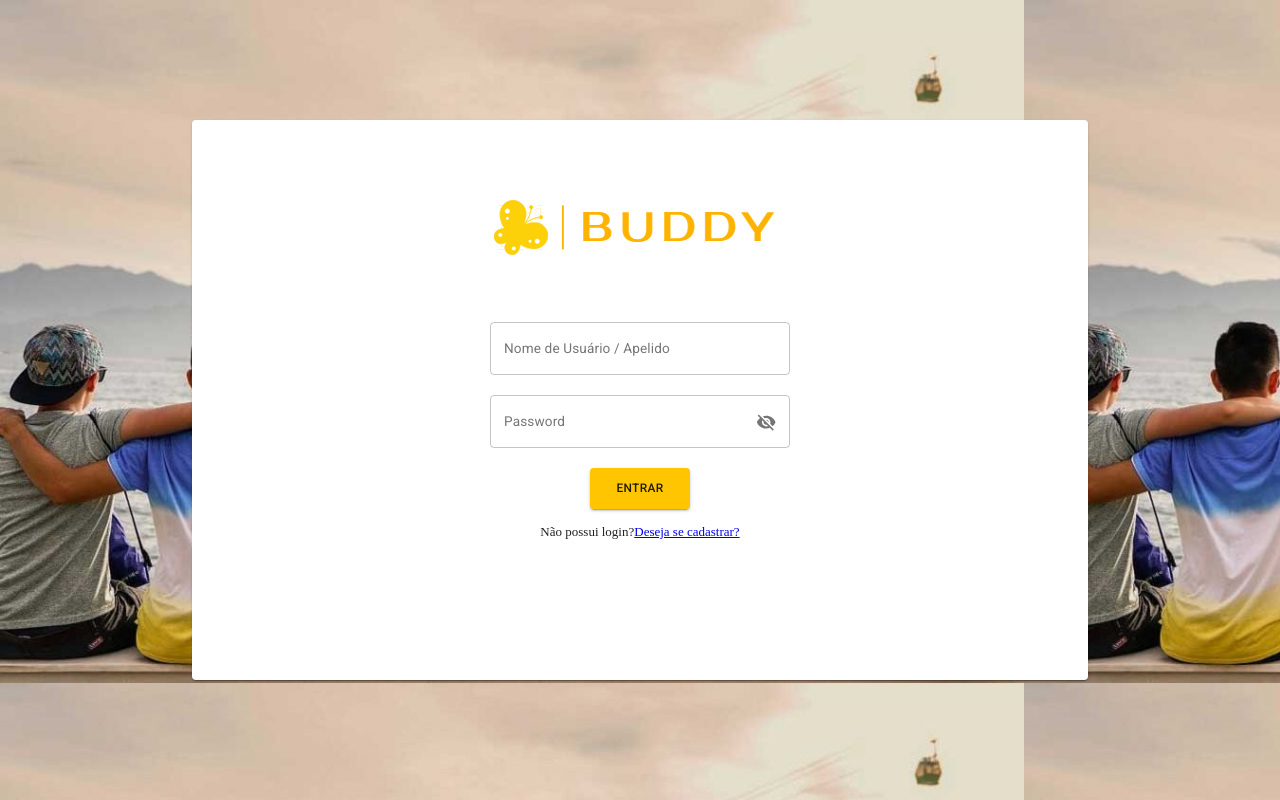
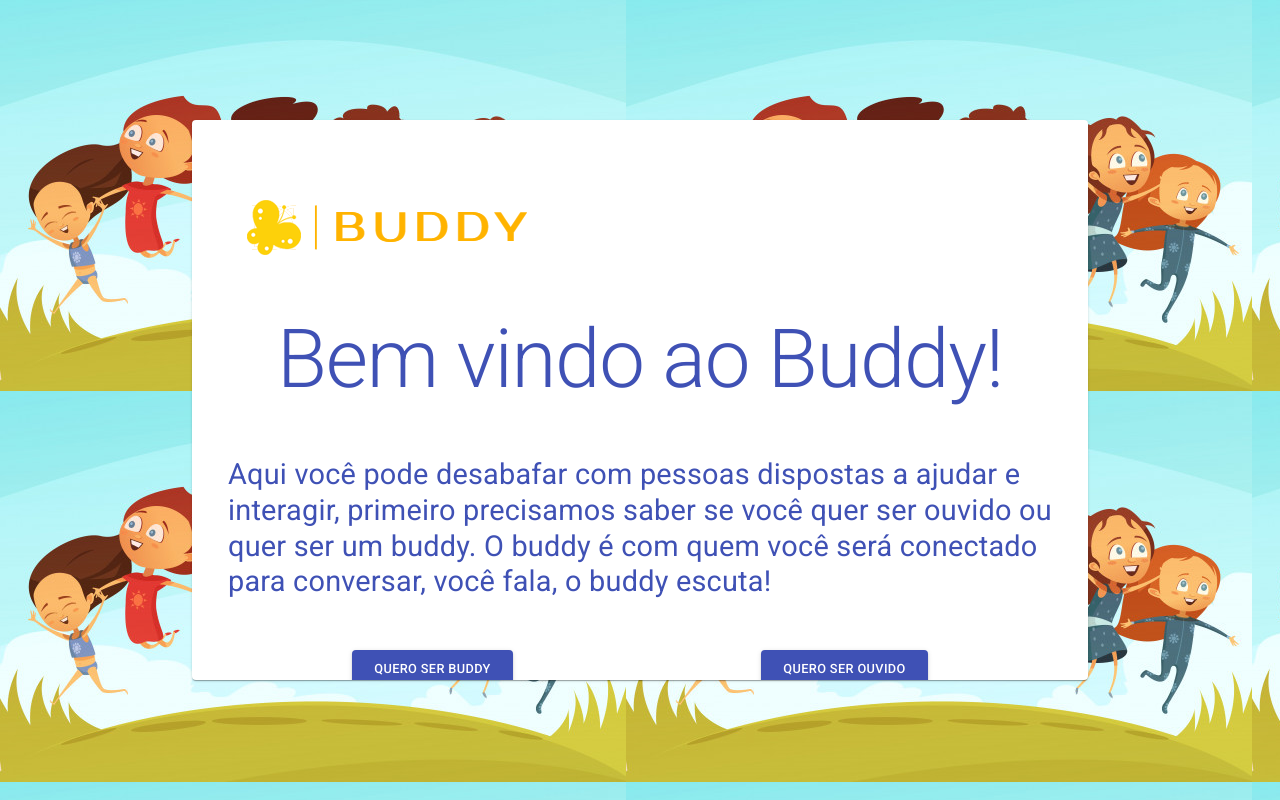
Before and after one commit to HACKATONA-ES-2020/Left4Dev, a React (Create React App) app in the folder frontend/: page / in a window 1280 px wide. Built offline with nearby package versions, Linux system fonts and the light colour scheme.

Commit message:
inicial screen and more

```diff
--- a/frontend/src/pages/Login/index.js
+++ b/frontend/src/pages/Login/index.js
@@ -3,8 +3,6 @@ import React from 'react';
 import Background from '../../components/Background';
 import ButtonDefault from '../../components/ButtonDefult';
 import Logo from '../../assets/img/logo.png';
-
-import { Link } from 'react-router-dom';
 
 import { TextField, IconButton, OutlinedInput, InputLabel, InputAdornment, FormControl} from '@material-ui/core';
 
@@ -78,11 +76,6 @@ function Login() {
 
             <ButtonDefault value="Entrar" size="medium" onCLick={login} />
 
-            <span className="text">Não possui login?
-              <Link to="/select-perfil">
-                <span>Deseja se cadastrar?</span>
-              </Link>
-            </span>
           </div>
         </Background>
       </div>
--- a/frontend/src/pages/SelectPerfil/index.js
+++ b/frontend/src/pages/SelectPerfil/index.js
@@ -1,10 +1,46 @@
 import React from 'react';
 import './styles.css';
+import { Button, Typography } from '@material-ui/core';
+import Background from '../../components/Background';
+import Logo from '../../assets/img/logo.png';
+import { Link } from 'react-router-dom';
+
 
 function SelectPerfil() {
   return (
-    <div>
-      <span>TESTE</span>
+    <div className="inicial-container">
+      <Background>
+          <img src={Logo} alt="Buddy" />
+        <Typography variant="h1" color="primary" align="center">
+          Bem vindo ao Buddy!
+        </Typography>
+        <div className="description">
+          <Typography variant="h4" color="primary">
+            Aqui você pode desabafar com pessoas dispostas a ajudar e interagir, primeiro precisamos saber se você quer ser ouvido ou quer ser um buddy.
+            O buddy é com quem você será conectado para conversar, você fala, o buddy escuta!
+          </Typography>
+        </div>
+
+        <div className="buttons">
+        <Link to="/buddy">
+          <Button variant="contained" color="primary" size="large">
+            Quero ser buddy
+          </Button>
+        </Link>
+        <Link to="/user">
+          <Button variant="contained" color="primary" size="large">
+            Quero ser ouvido
+          </Button>
+        </Link>
+        </div>
+        <div className="buttons">
+        <Link to="/login">
+          <Button variant="outlined" color="secondary">
+            Login
+          </Button>
+        </Link>
+          </div>
+      </Background>
     </div>
   );
 }
--- a/frontend/src/pages/SelectPerfil/styles.css
+++ b/frontend/src/pages/SelectPerfil/styles.css
@@ -0,0 +1,17 @@
+.inicial-container {
+    display: flex !important;
+    justify-content: center;
+    align-items: center;
+    height: calc(100vh);
+    background-image: url(../../assets/img/cartoon.jpg);
+}
+
+.buttons {
+    margin-top: 50px;
+    display: flex;
+    justify-content: space-around;
+}
+
+.description {
+    margin-top: 50px;
+}
--- a/frontend/src/routes.js
+++ b/frontend/src/routes.js
@@ -8,8 +8,8 @@ import SelectPerfil from './pages/SelectPerfil';
 function Routes() {
   return (
     <BrowserRouter>
-      <Route path="/" exact component={Login}/>
-      <Route path="/select-perfil" component={SelectPerfil}/>
+      <Route path="/" exact component={SelectPerfil}/>
+      <Route path="/login" exact component={Login}/>
       <Route path="/buddy" component={BuddyForm}/>
       <Route path="/user" component={UserForm}/>
     </BrowserRouter>
```
Also changed, not shown: frontend/src/assets/img/cartoon.jpg (added), 1 other file (tests, documents, lock files or other folders).
